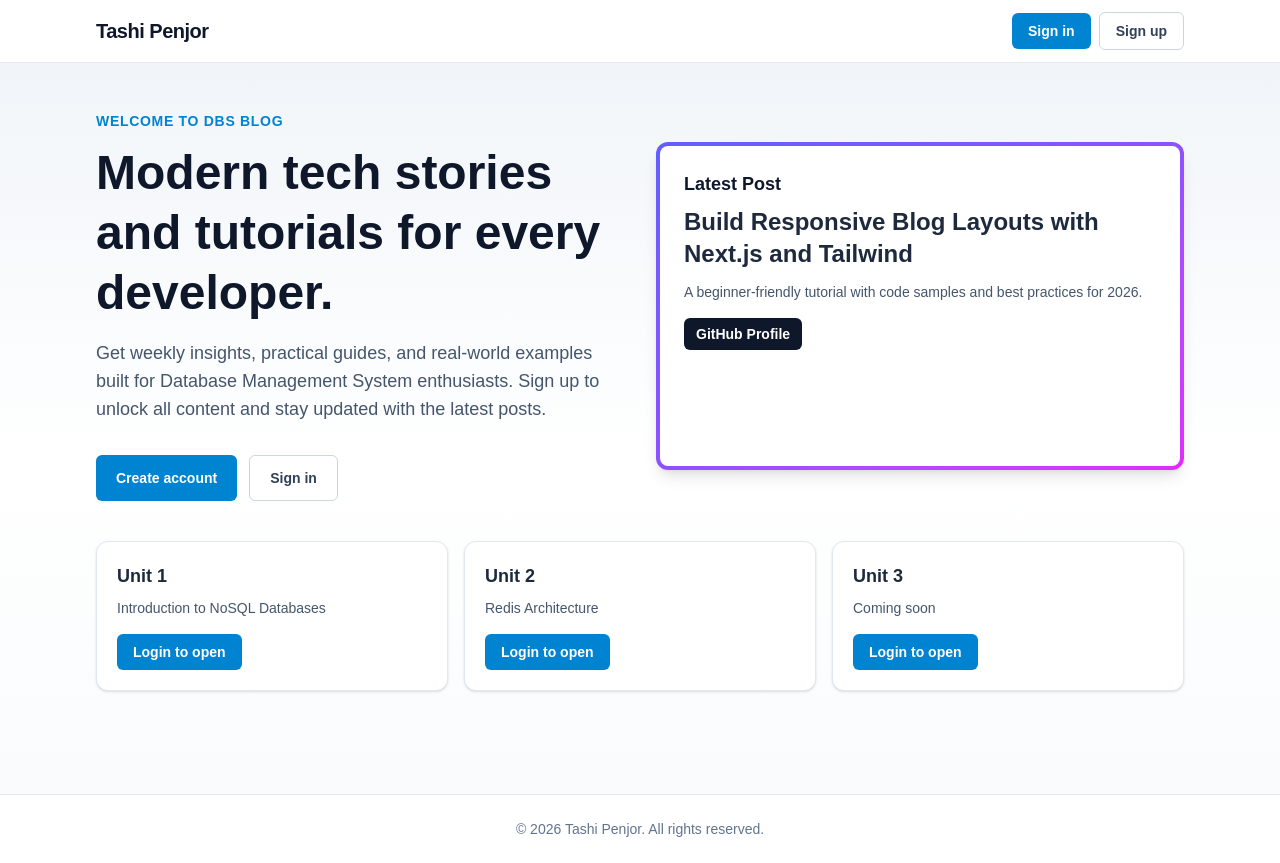
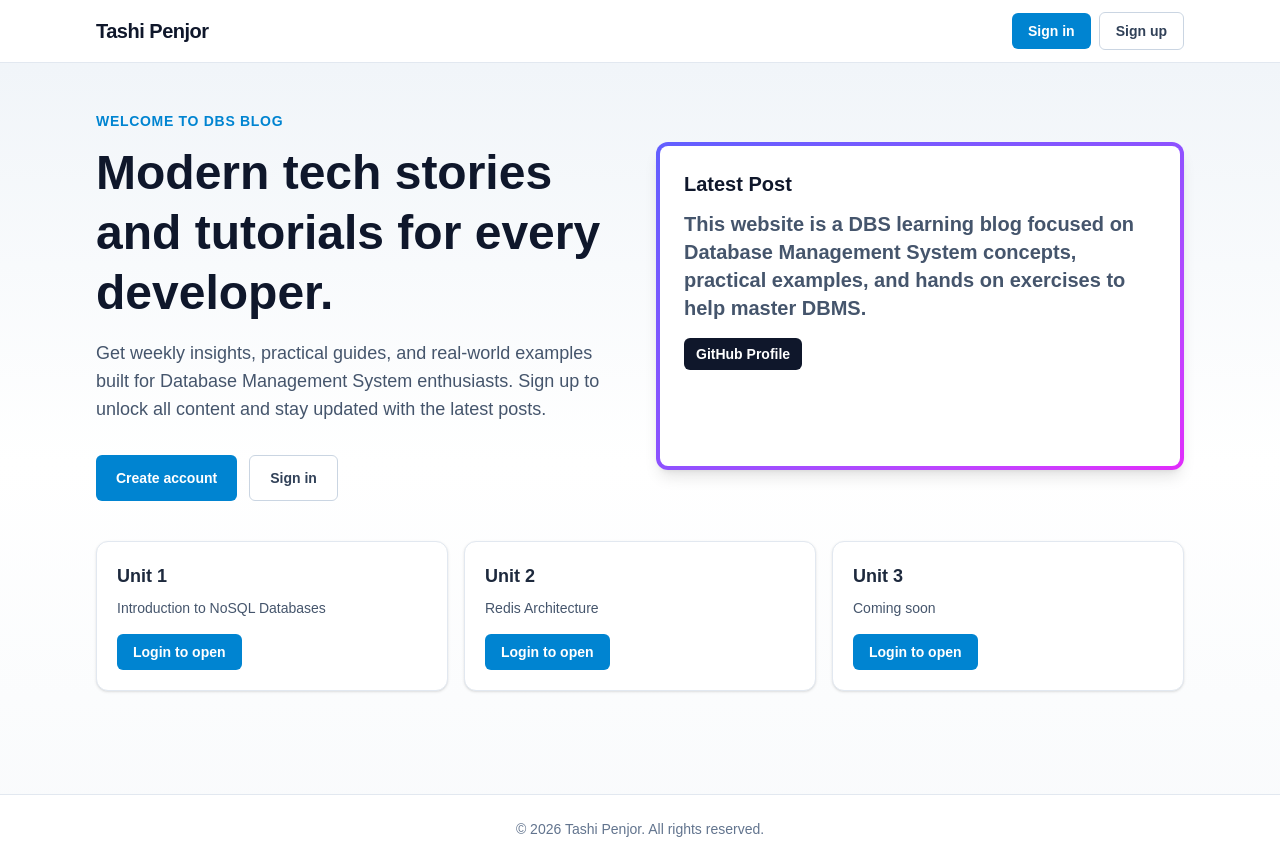
Before and after one commit to tadashi-dev-eng/DBS302-BLOG-POST, a Next.js app: page / in a window 1280 px wide. Built offline with nearby package versions, Linux system fonts and the light colour scheme; no server answers.

Commit message:
changed lates post

```diff
--- a/app/page.tsx
+++ b/app/page.tsx
@@ -71,9 +71,10 @@ export default function Home() {
             </div>
             <div className="rounded-xl bg-linear-to-br from-indigo-500 via-violet-500 to-fuchsia-500 p-1 shadow-lg">
               <div className="h-64 rounded-lg bg-white p-6 sm:h-72 md:h-80">
-                <p className="text-lg font-semibold text-slate-900">Latest Post</p>
-                <h2 className="mt-2 text-2xl font-bold text-slate-800">Build Responsive Blog Layouts with Next.js and Tailwind</h2>
-                <p className="mt-3 text-sm text-slate-600">A beginner-friendly tutorial with code samples and best practices for 2026.</p>
+                <p className="text-xl font-semibold text-slate-900">Latest Post</p>
+                {/* <h2 className="mt-2 text-2xl font-bold text-slate-800">Build Responsive Blog Layouts with Next.js and Tailwind</h2>
+                <p className="mt-3 text-sm text-slate-600">A beginner-friendly tutorial with code samples and best practices for 2026.</p> */}
+                <p className="mt-3 text-xl font-bold text-slate-600">This website is a DBS learning blog focused on Database Management System concepts, practical examples, and hands on exercises to help master DBMS.</p>
                 <div className="mt-4 flex flex-wrap items-center gap-2">
                   <a
                     href="https://github.com/tadashi-dev-eng"
```
